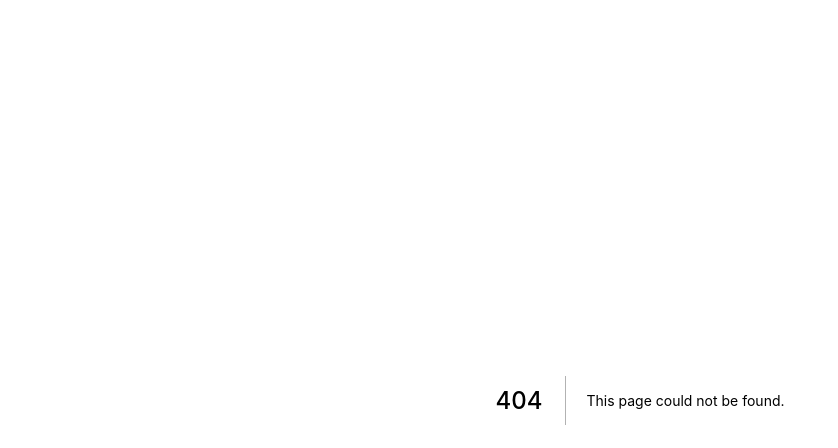
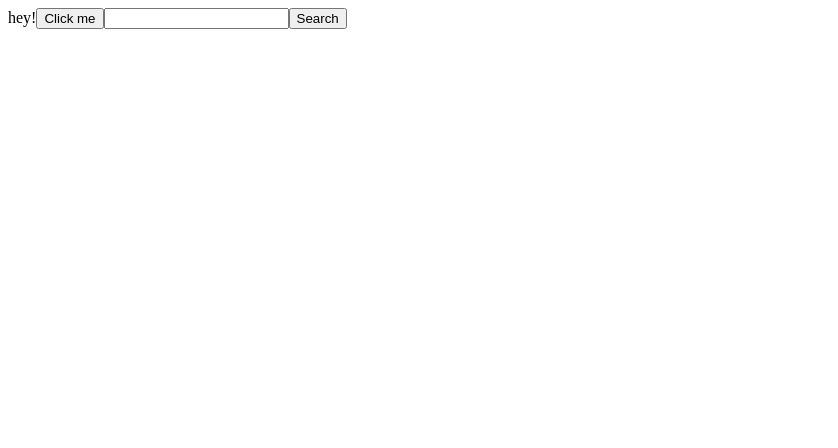
Before and after one commit to romitkarmakar/theapirepository, a Next.js app: page /imgur in a window 1280 px wide. Before the commit this address had no page. Shown: the top 448 px of the page, without its empty margins (0-838 px from the left). Built offline with nearby package versions, Linux system fonts and the light colour scheme.

Commit message:
Added imgur

```diff
--- /dev/null
+++ b/pages/imgur.js
@@ -0,0 +1,96 @@
+import React, { Component } from "react";
+import axios from "axios";
+import qs from 'qs';
+
+class Imgur extends Component {
+    constructor(props) {
+        super(props);
+
+        this.state = {
+            result: [],
+            search: ''
+        }
+
+        this.search = this.search.bind(this)
+    }
+
+    static getInitialProps({ query }) {
+        return { query }
+    }
+
+    componentDidMount() {
+        var self = this
+        if (this.props.query.code) {
+            axios({
+                method: 'post',
+                url: '	https://api.imgur.com/oauth2/token',
+                data: qs.stringify({
+                    "grant_type": "authorization_code",
+                    "code": self.props.query.code,
+                    "client_id": process.env.IMGUR_CLIENT_ID,
+                    "client_secret": process.env.IMGUR_CLIENT_SECRET
+                }),
+                headers: {
+                    'content-type': 'application/x-www-form-urlencoded;charset=utf-8'
+                }
+            }).then(res => {
+                localStorage.imguraccessToken = res.data.access_token
+                localStorage.imgurrefreshToken = res.data.refresh_token
+            }).catch(res => res.data)
+        }
+    }
+
+    login() {
+        var URL = 'https://api.imgur.com/oauth2/authorize' +
+            '?response_type=code' +
+            '&client_id=' + process.env.IMGUR_CLIENT_ID;
+        window.location.href = URL;
+    }
+
+    search() {
+        var self = this
+        axios.get(`https://api.imgur.com/3/gallery/search/time/all/1?q=${this.state.search}`, {
+            headers: {
+                "Authorization": `Bearer ${localStorage.imguraccessToken}`
+            }
+        }).then(res => {
+            self.setState({
+                result: res.data.data
+            })
+        })
+    }
+
+    render() {
+        let data = null
+        if (this.state.result.length != 0) {
+            data = this.state.result.map(v => {
+                if (v.images) {
+                    if (v.images[0].type == "image/gif") return <video width="320" height="240" controls>
+                        <source src={v.images[0].mp4} type="video/mp4" />
+                        Your browser does not support the video tag.
+                    </video>
+                    else if (v.images[0].type == "video/mp4") return <video width="320" height="240" controls>
+                        <source src={v.images[0].mp4} type="video/mp4" />
+                        Your browser does not support the video tag.
+                    </video>
+                    else return <img src={v.images[0].link} height="200" />
+                } else {
+                    return <div></div>
+                }
+            })
+        } else {
+            data = <div></div>
+        }
+        return (
+            <div>
+                hey!
+        <button onClick={this.login}>Click me</button>
+                <input type="text" value={this.state.search} onChange={(e) => this.setState({ search: e.target.value })} />
+                <button onClick={this.search}>Search</button>
+                {data}
+            </div>
+        );
+    }
+}
+
+export default Imgur;
```
Also changed, not shown: now.json (+8 -4 lines), 1 other file (tests, documents, lock files or other folders).
